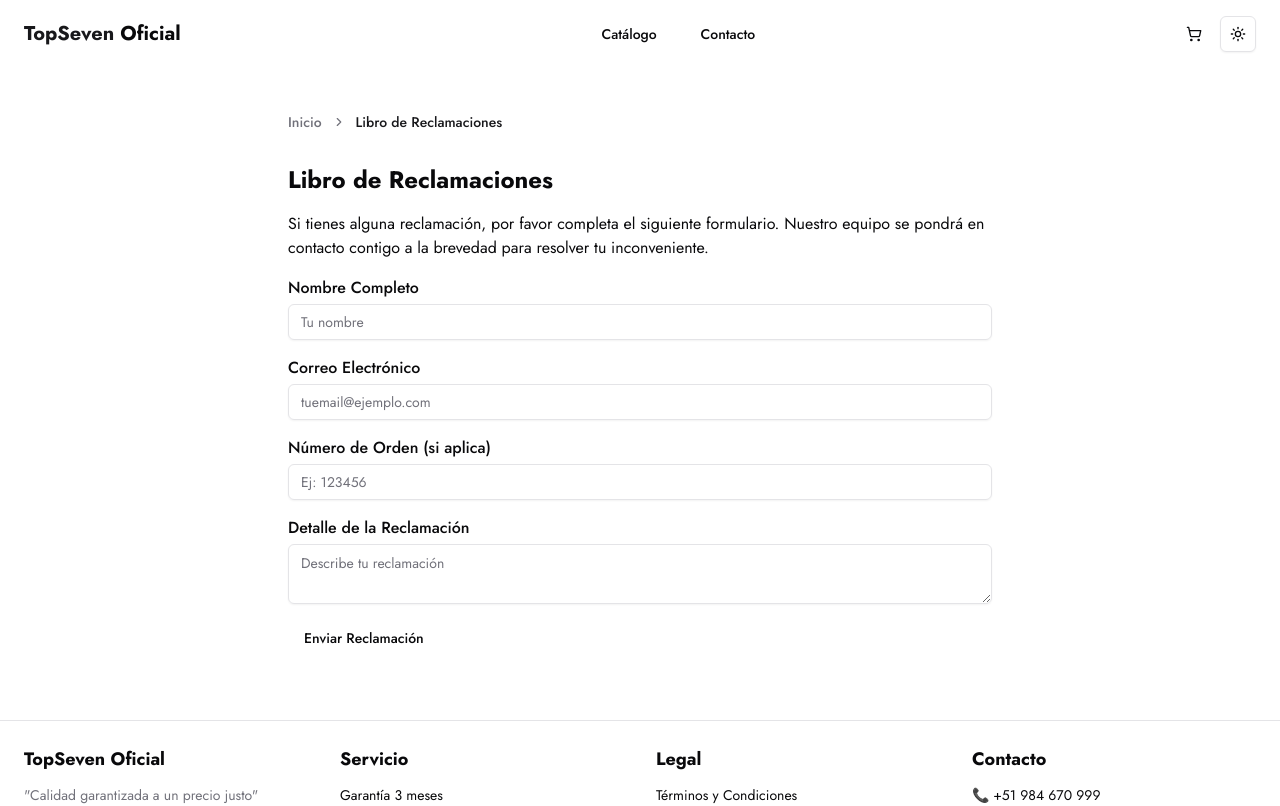
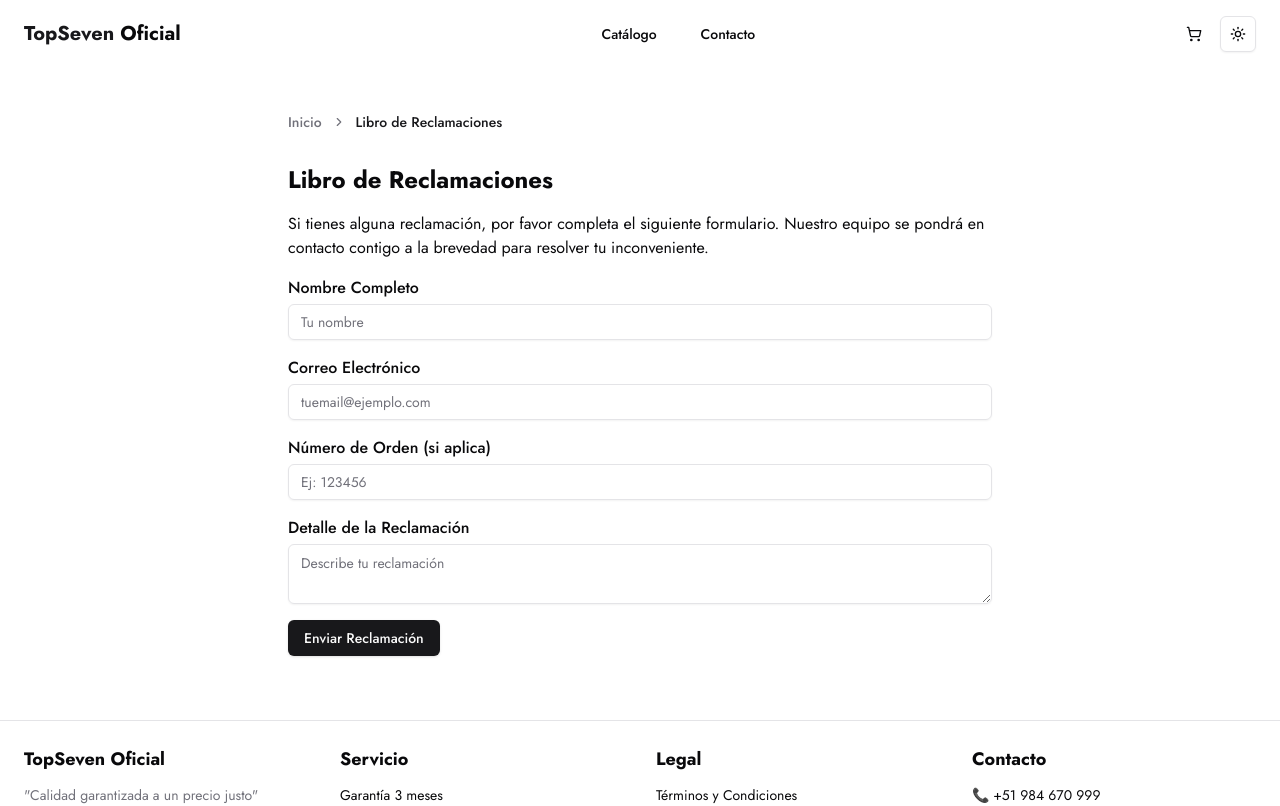
Before and after one commit to Topsevenoficial/ecommerce, a Next.js app: page /libro-reclamaciones in a window 1280 px wide. Shown: the top 806 px of the page. Built offline with nearby package versions, Linux system fonts and the light colour scheme.

Commit message:
Modificacion6

```diff
--- a/app/(routes)/libro-reclamaciones/page.tsx
+++ b/app/(routes)/libro-reclamaciones/page.tsx
@@ -118,9 +118,7 @@
             required
           />
         </div>
-        <Button type="submit" variant="primary">
-          Enviar Reclamación
-        </Button>
+        <Button type="submit">Enviar Reclamación</Button>
       </form>
     </main>
   );
```
